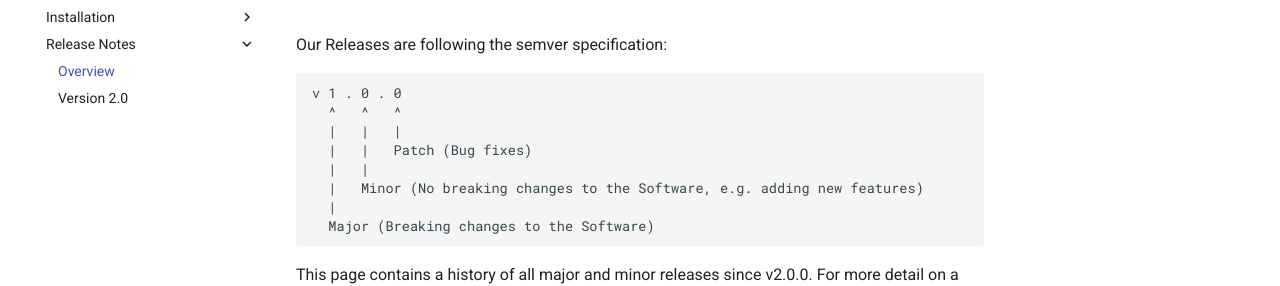
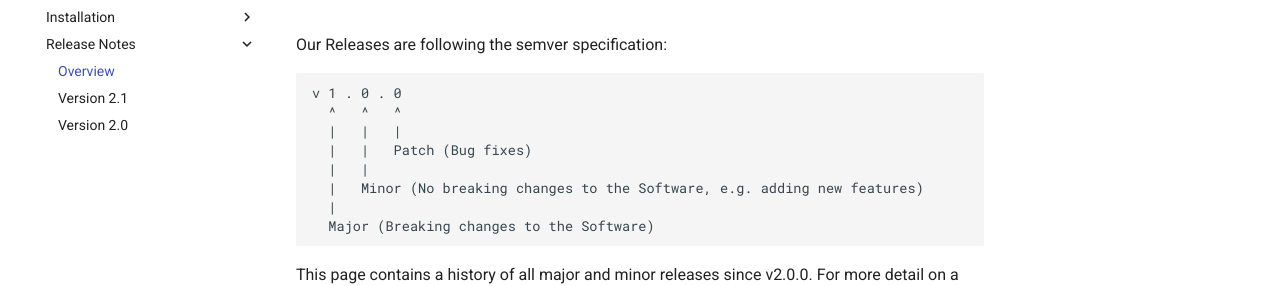
Before and after one commit to ReiKatz/status-page, an MkDocs documentation site: the page built from docs/release-notes/index.md, in a window 1280 px wide. Shown: the part 148-434 px from the top of the page. Built offline with MkDocs 1.6.1 and Material for MkDocs 9.7.7, drawn with Linux system fonts in a browser that asks for light colours; comment, search, counter and statistics services are not loaded.

Commit message:
Update mkdocs.yml

```diff
--- a/mkdocs.yml
+++ b/mkdocs.yml
@@ -69,4 +69,5 @@ nav:
         - Upgrading Status-Page: 'installation/upgrading.md'
     - Release Notes:
         - Overview: 'release-notes/index.md'
+        - Version 2.1: 'release-notes/version-2.1.md'
         - Version 2.0: 'release-notes/version-2.0.md'
```
